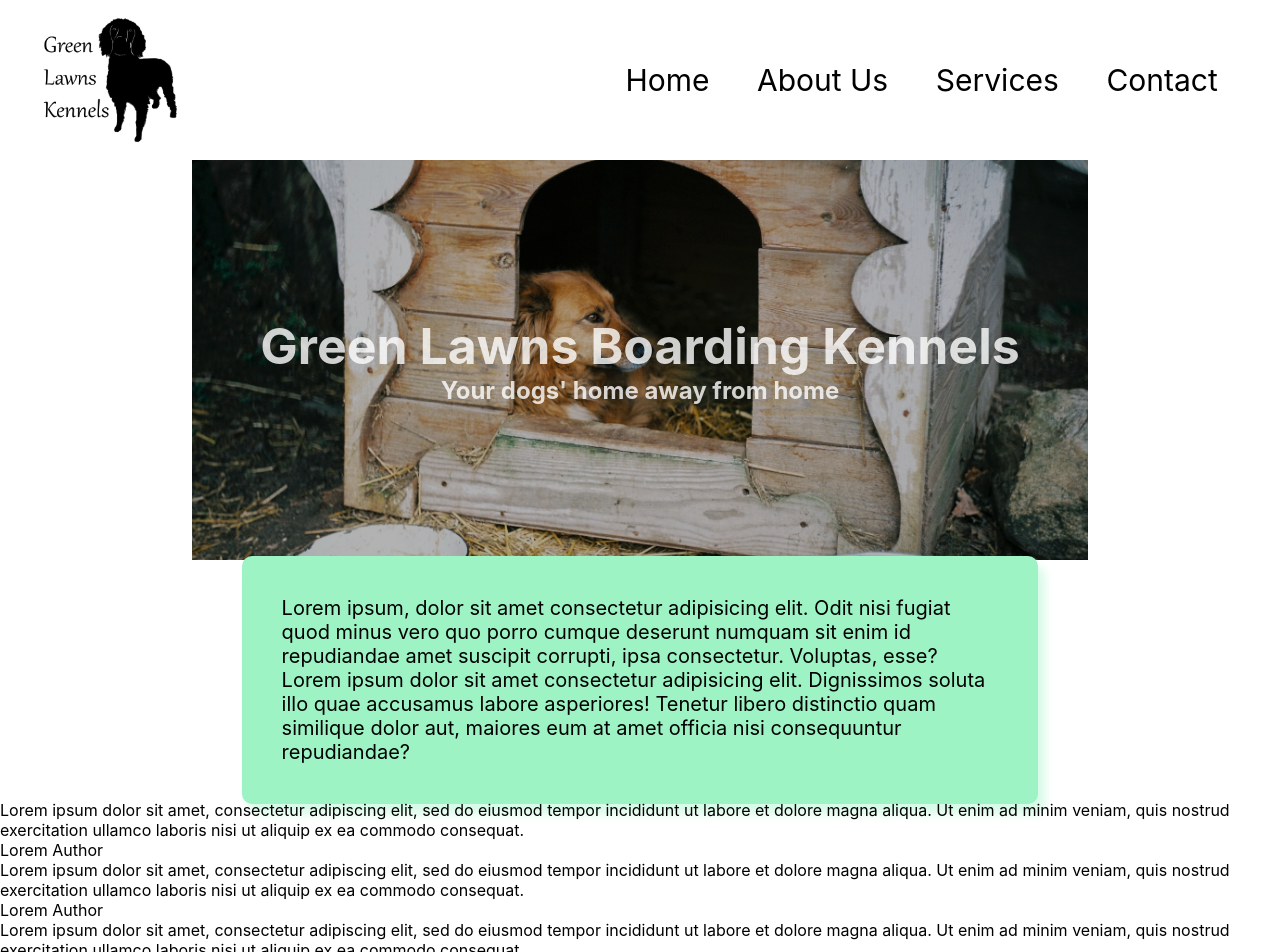
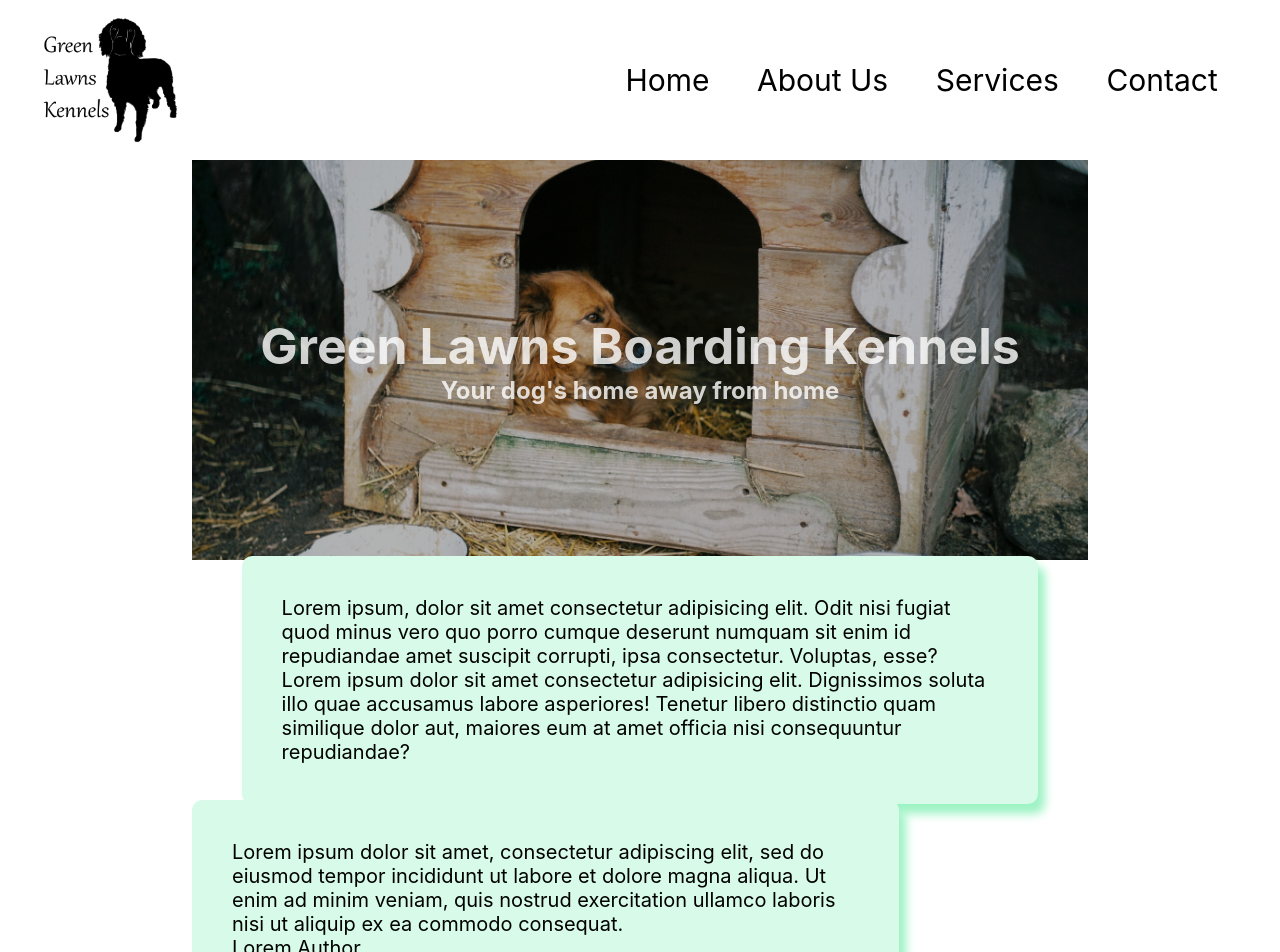
Before and after one commit to Velocima/green-lawns, a React (Create React App) app: page / in a window 1280 px wide. Shown: the top 952 px of the page. Built offline with nearby package versions, Linux system fonts and the light colour scheme.

Commit message:
styling added to review cards

```diff
--- a/src/components/Landing.jsx
+++ b/src/components/Landing.jsx
@@ -8,7 +8,7 @@ export const Landing = () => {
 		<main className='landing-container'>
 			<div className='banner'>
 				<h1>Green Lawns Boarding Kennels</h1>
-				<h2>Your dogs' home away from home</h2>
+				<h2>Your dog's home away from home</h2>
 			</div>
 			<div className='description'>
 				<p>
--- a/src/css/landing.css
+++ b/src/css/landing.css
@@ -31,6 +31,6 @@
       width: 80%;
       padding: 40px;
       font-size: 20px;
-      background-color: #9df3c4;
+      background-color: #d7fbe8;
       border-radius: 10px;
-      box-shadow: 7px 10px 10px #d7fbe8; }
+      box-shadow: 7px 10px 10px #9df3c4; }
--- a/src/css/review.css
+++ b/src/css/review.css
@@ -0,0 +1,18 @@
+.reviews {
+  display: flex;
+  flex-direction: column;
+  width: 70%; }
+  .reviews .review {
+    display: flex;
+    flex-direction: column;
+    justify-content: space-around;
+    width: 70%;
+    height: 15vh;
+    margin-bottom: 5vh;
+    padding: 40px;
+    font-size: 20px;
+    background-color: #d7fbe8;
+    border-radius: 10px;
+    box-shadow: 7px 10px 10px #9df3c4; }
+  .reviews .review:nth-child(2) {
+    margin-left: 30%; }
--- a/src/scss/review.scss
+++ b/src/scss/review.scss
@@ -0,0 +1,23 @@
+@import './variables/variables';
+
+.reviews {
+	display: flex;
+	flex-direction: column;
+	width: 70%;
+	.review {
+		display: flex;
+		flex-direction: column;
+		justify-content: space-around;
+		width: 70%;
+		height: 15vh;
+		margin-bottom: 5vh;
+		padding: 40px;
+		font-size: 20px;
+		background-color: $container-color;
+		border-radius: 10px;
+		box-shadow: 7px 10px 10px $container-shadow;
+	}
+	.review:nth-child(2) {
+		margin-left: 30%;
+	}
+}
--- a/src/scss/variables/_variables.scss
+++ b/src/scss/variables/_variables.scss
@@ -1,4 +1,4 @@
 $background-color: white;
-$container-shadow: #d7fbe8;
-$container-color: #9df3c4;
+$container-color: #d7fbe8;
+$container-shadow: #9df3c4;
 $nav-color: #1fab89;
```
